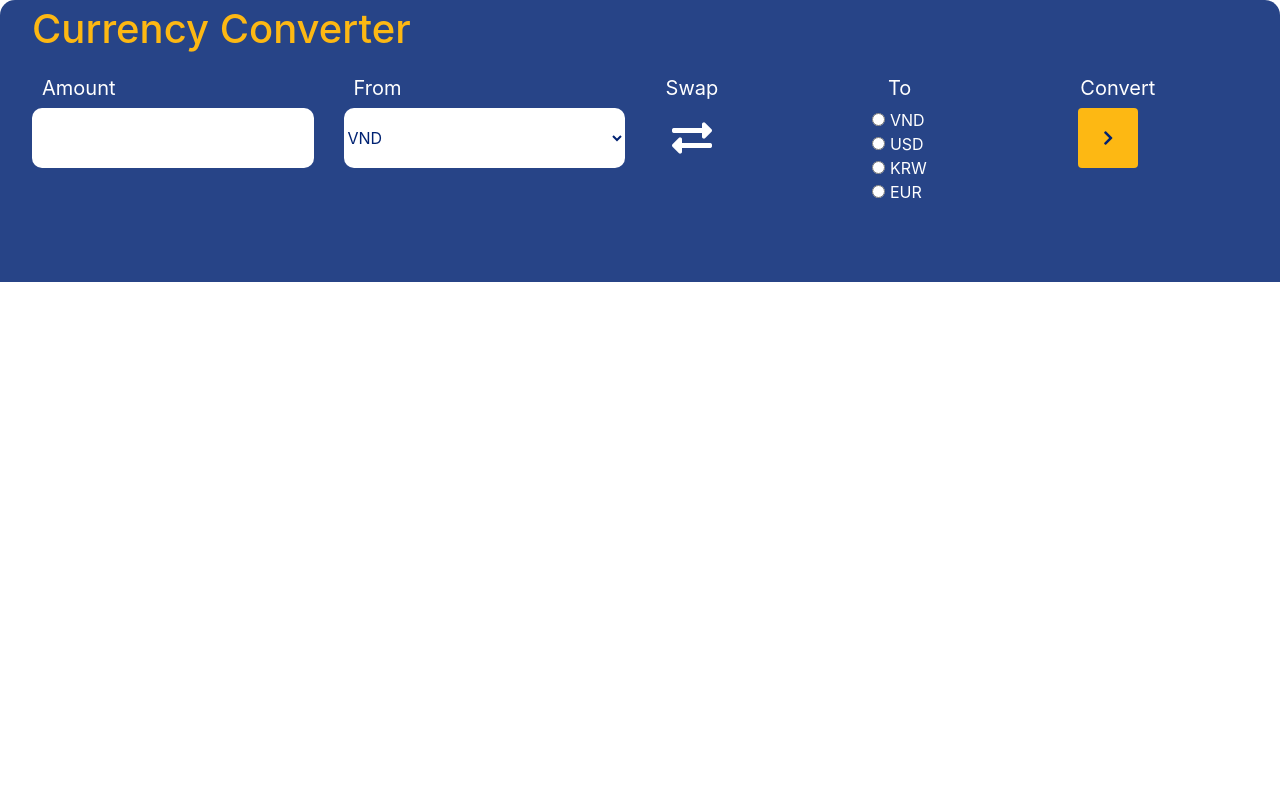
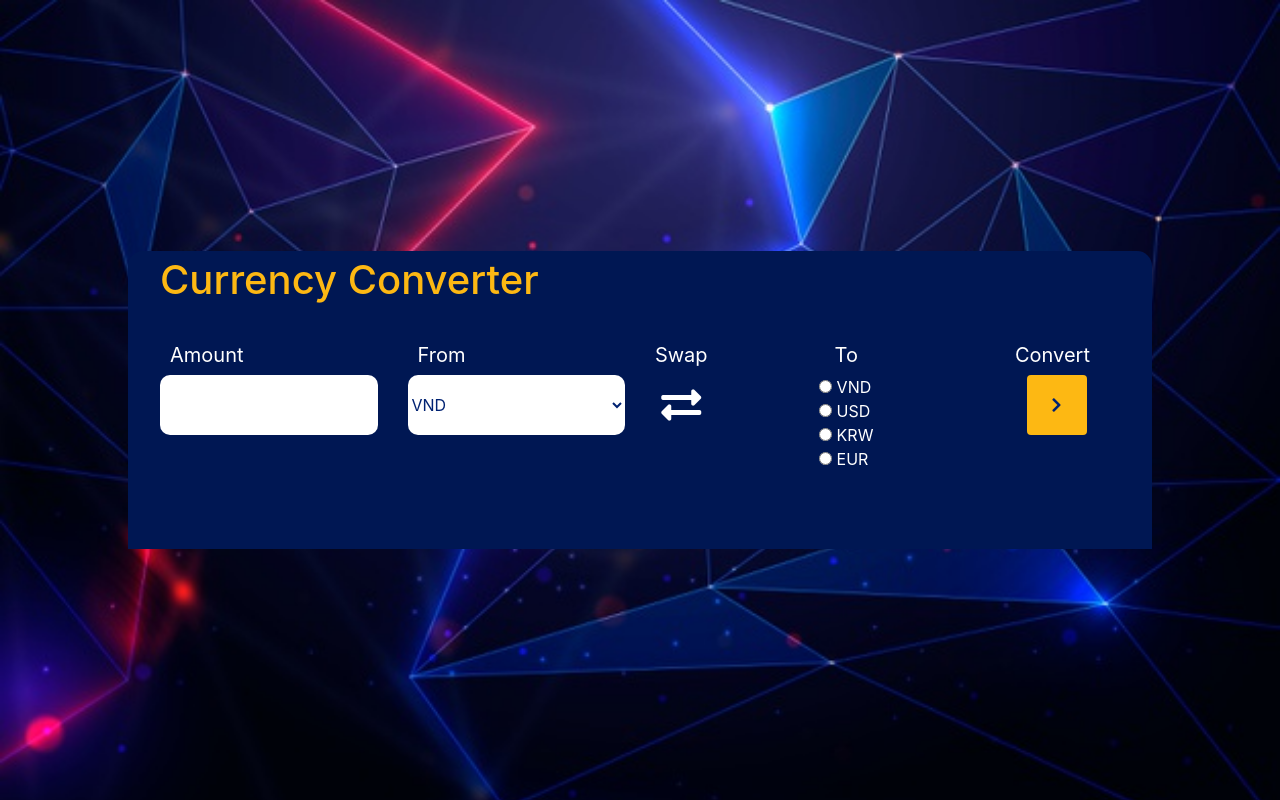
Before and after one commit to Huongnguyendo/currency_exchange, a plain HTML site: page index.html in a window 1280 px wide. Drawn offline with nearby package versions, Linux system fonts and the light colour scheme.

Commit message:
third commit

```diff
--- a/css/style.css
+++ b/css/style.css
@@ -2,9 +2,21 @@
   box-sizing: border-box;
 }
 
+.background {
+  background-image: url("../img/background.jpg");
+  width: 100vw;
+  height: 100vh;
+  background-size: cover;
+  background-repeat: no-repeat;
+  display: flex;
+  justify-content: center;
+  align-items: center;
+  margin: 0 auto;
+}
+
 .converter {
-  /* background: rgba(0, 34, 114, 0.65); */
-  background-color: #274487;
+  width: 80%;
+  background-color: #001753;
   border-radius: 15px 15px 0px 0px;
   padding: 5px 32px 30px;
 }
@@ -46,7 +58,6 @@ p {
 
 #result {
   text-align: center;
-  /* color:  rgb(255, 255, 255); */
   font-size: 2.5rem;
   color: #fdb813;
 }
@@ -95,3 +106,9 @@ p {
   flex-direction: column;
   align-items: center;
 }
+
+.convert {
+  display: flex;
+  flex-direction: column;
+  align-items: center;
+}
--- a/index.html
+++ b/index.html
@@ -23,15 +23,16 @@
     <link rel="stylesheet" href="./css/style.css" />
   </head>
   <body>
+    <div class="background">
       <div class="converter">
         <h1>Currency Converter</h1>
         <div class="row">
-        <div class="col-md-3">
+          <div class="col-sm-3 mt-3">
             <p>Amount</p>
             <input type="number" id="amount" />
           </div>
 
-        <div class="col-md-3">
+          <div class="col-sm-3 mt-3">
             <p>From</p>
             <!-- from currency -->
             <select
@@ -47,12 +48,12 @@
             </select>
           </div>
 
-        <div class="swap col-md-1">
+          <div class="swap col-sm-1 mt-3">
             <p>Swap</p>
             <i class="fa fa-exchange-alt" id="swapIcon" onclick="swap()"></i>
           </div>
 
-        <div class="radioChoice col-md-3">
+          <div class="radioChoice col-sm-3 mt-3">
             <p>To</p>
             <!-- to currency -->
             <form
@@ -68,7 +69,7 @@
             </form>
           </div>
 
-        <div class="col-md-2">
+          <div class="col-sm-2 convert mt-3">
             <p>Convert</p>
             <button
               class="btn ml-2"
@@ -82,6 +83,8 @@
         </div>
         <span class="mt-5" id="result" style="display: block"></span>
       </div>
+    </div>
+
 
     <!-- JS -->
     <script
```
Also changed, not shown: img/background.jpg (added). Lines whose indentation alone changed are shown as unchanged.
